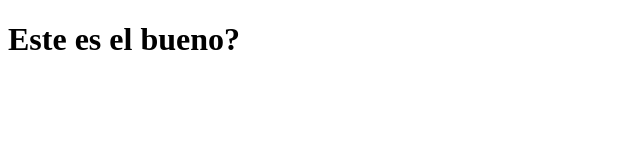
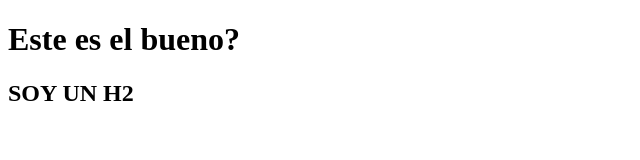
Before and after one commit to Lizbelasco777/EasyRecipes, a plain HTML site: page index.html in a window 1280 px wide. Shown: the whole page, without its empty margins (0-640 px from the left). Drawn offline with Linux system fonts and the light colour scheme.

Commit message:
Añadi H2

```diff
--- a/index.html
+++ b/index.html
@@ -8,5 +8,6 @@
 </head>
 <body>
     <h1>Este es el bueno?</h1>
+    <h2>SOY UN H2</h2>
 </body>
 </html>
```
